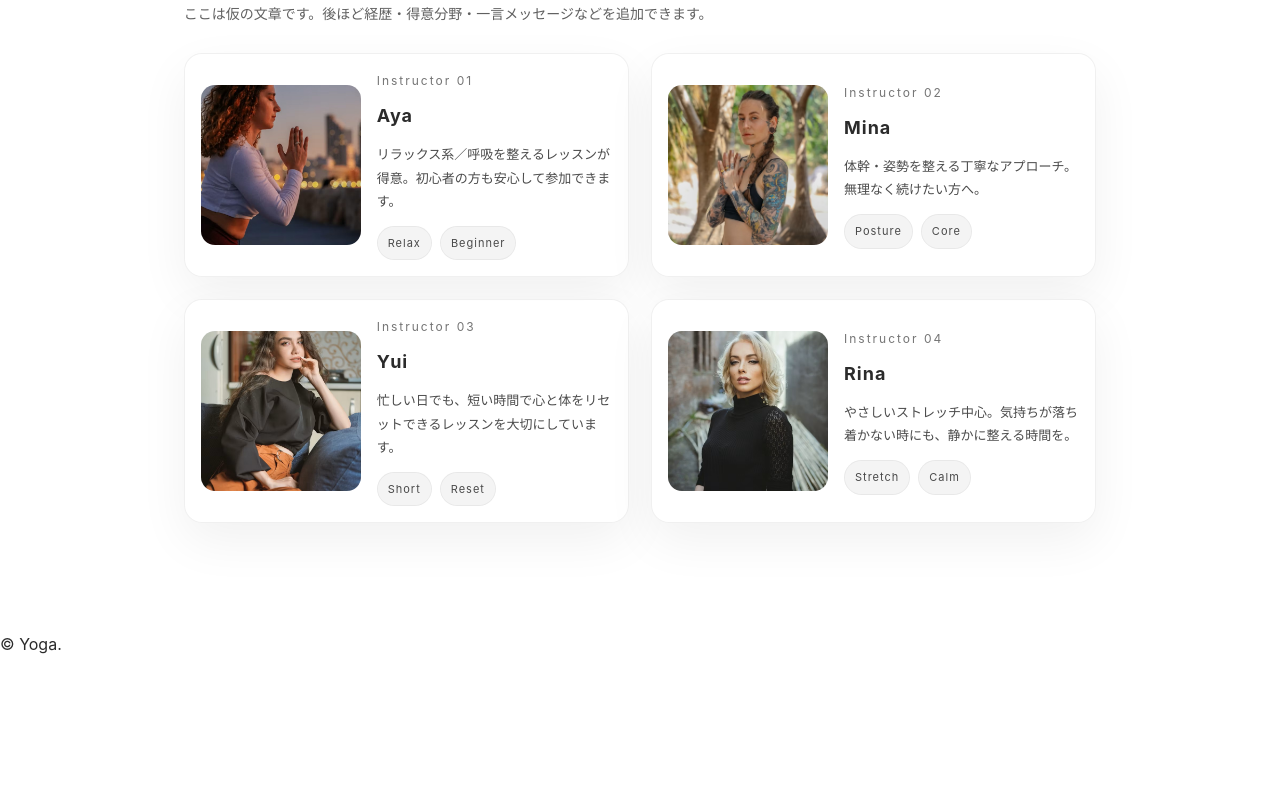
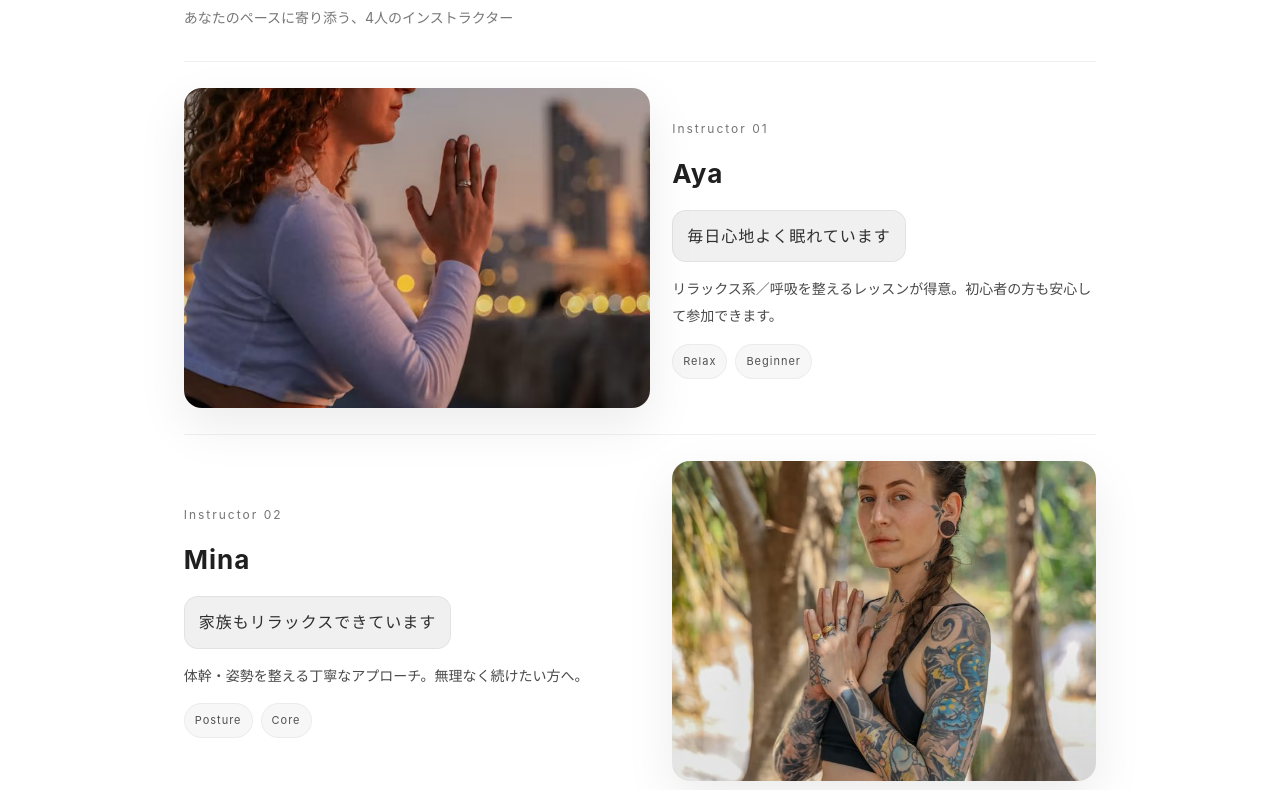
Before and after one commit to 08alice080826-lang/yoga-portfolio, a plain HTML site: page instructor/index.html in a window 1280 px wide. Shown: the part 621-1411 px from the top of the page. Before the commit the page ends 1281 px from the top, so only its background shows below. Drawn offline with Linux system fonts and the light colour scheme.

Commit message:
style: instructor voice layout

```diff
--- a/assets/css/style.css
+++ b/assets/css/style.css
@@ -777,3 +777,122 @@ body.is-menu-open{
     height: 220px;
   }
 }
+/* =========================
+   Instructor "Voice" style
+   (simple / gray tone)
+========================= */
+
+.voice{
+  padding: 70px 0 90px;
+}
+
+.voice__inner{
+  width: 92%;
+  max-width: 1100px;
+  margin: 0 auto;
+}
+
+.voice__title{
+  letter-spacing: 2px;
+  font-size: 28px;
+  margin: 0 0 10px;
+  color: #2f2f2f;
+}
+
+.voice__lead{
+  margin: 0 0 30px;
+  opacity: .75;
+  line-height: 1.9;
+  font-size: 14px;
+  color: #4a4a4a;
+}
+
+.voice-item{
+  display: grid;
+  grid-template-columns: 1.1fr 1fr;
+  gap: 22px;
+  align-items: center;
+  padding: 26px 0;
+  border-top: 1px solid rgba(0,0,0,.06);
+}
+
+.voice-item:last-child{
+  border-bottom: 1px solid rgba(0,0,0,.06);
+}
+
+.voice-item--reverse .voice-item__media{ order: 2; }
+.voice-item--reverse .voice-item__content{ order: 1; }
+
+.voice-item__media img{
+  width: 100%;
+  height: 320px;
+  object-fit: cover;
+  border-radius: 18px;
+  display: block;
+  box-shadow: 0 18px 50px rgba(0,0,0,.08);
+}
+
+.voice-item__num{
+  margin: 0 0 8px;
+  letter-spacing: 2px;
+  font-size: 12px;
+  opacity: .65;
+}
+
+.voice-item__name{
+  margin: 0 0 12px;
+  font-size: 26px;
+  letter-spacing: 1px;
+  color: #1f1f1f;
+}
+
+.voice-item__catch{
+  display: inline-block;
+  margin: 0 0 14px;
+  padding: 10px 14px;
+  border-radius: 14px;
+  background: rgba(0,0,0,.06);
+  border: 1px solid rgba(0,0,0,.06);
+  letter-spacing: 1px;
+  color: #2f2f2f;
+}
+
+.voice-item__text{
+  margin: 0 0 14px;
+  line-height: 1.9;
+  font-size: 14px;
+  color: #4a4a4a;
+}
+
+.voice-item__tags{
+  list-style: none;
+  display: flex;
+  gap: 8px;
+  padding: 0;
+  margin: 0;
+  flex-wrap: wrap;
+}
+
+.voice-item__tags li{
+  font-size: 11px;
+  letter-spacing: 1px;
+  padding: 6px 10px;
+  border-radius: 999px;
+  background: rgba(0,0,0,.04);
+  border: 1px solid rgba(0,0,0,.06);
+  color: #333;
+  opacity: .85;
+}
+
+@media (max-width: 900px){
+  .voice-item{
+    grid-template-columns: 1fr;
+  }
+  .voice-item__media img{
+    height: 240px;
+  }
+  .voice-item--reverse .voice-item__media,
+  .voice-item--reverse .voice-item__content{
+    order: initial;
+  }
+}
--- a/instructor/index.html
+++ b/instructor/index.html
@@ -46,90 +46,86 @@
     </section>
 
     <!-- instructor list -->
-    <section class="instructors">
-      <div class="instructors__inner">
+    <section class="voice">
+  <div class="voice__inner">
+    <h2 class="voice__title">Instructor</h2>
+    <p class="voice__lead">あなたのペースに寄り添う、4人のインストラクター</p>
 
-        <h2 class="instructors__title">Meet the Instructors</h2>
-        <p class="instructors__lead">
-          ここは仮の文章です。後ほど経歴・得意分野・一言メッセージなどを追加できます。
-        </p>
-
-        <div class="instructors__grid">
-          <!-- Card 1 -->
-          <article class="instructor-card">
-            <div class="instructor-card__img">
+    <!-- 01 -->
+    <article class="voice-item">
+      <div class="voice-item__media">
         <img src="../images/instructor/instructor-01.jpg" alt="Instructor 01">
       </div>
-            <div class="instructor-card__body">
-              <p class="instructor-card__num">Instructor 01</p>
-              <h3 class="instructor-card__name">Aya</h3>
-              <p class="instructor-card__text">
+      <div class="voice-item__content">
+        <p class="voice-item__num">Instructor 01</p>
+        <h3 class="voice-item__name">Aya</h3>
+        <p class="voice-item__catch">毎日心地よく眠れています</p>
+        <p class="voice-item__text">
           リラックス系／呼吸を整えるレッスンが得意。初心者の方も安心して参加できます。
         </p>
-              <ul class="instructor-card__tags">
-                <li>Relax</li>
-                <li>Beginner</li>
+        <ul class="voice-item__tags">
+          <li>Relax</li><li>Beginner</li>
         </ul>
       </div>
     </article>
 
-          <!-- Card 2 -->
-          <article class="instructor-card">
-            <div class="instructor-card__img">
+    <!-- 02（交互：画像右） -->
+    <article class="voice-item voice-item--reverse">
+      <div class="voice-item__media">
         <img src="../images/instructor/instructor-02.jpg" alt="Instructor 02">
       </div>
-            <div class="instructor-card__body">
-              <p class="instructor-card__num">Instructor 02</p>
-              <h3 class="instructor-card__name">Mina</h3>
-              <p class="instructor-card__text">
+      <div class="voice-item__content">
+        <p class="voice-item__num">Instructor 02</p>
+        <h3 class="voice-item__name">Mina</h3>
+        <p class="voice-item__catch">家族もリラックスできています</p>
+        <p class="voice-item__text">
           体幹・姿勢を整える丁寧なアプローチ。無理なく続けたい方へ。
         </p>
-              <ul class="instructor-card__tags">
-                <li>Posture</li>
-                <li>Core</li>
+        <ul class="voice-item__tags">
+          <li>Posture</li><li>Core</li>
         </ul>
       </div>
     </article>
 
-          <!-- Card 3 -->
-          <article class="instructor-card">
-            <div class="instructor-card__img">
+    <!-- 03 -->
+    <article class="voice-item">
+      <div class="voice-item__media">
         <img src="../images/instructor/instructor-03.jpg" alt="Instructor 03">
       </div>
-            <div class="instructor-card__body">
-              <p class="instructor-card__num">Instructor 03</p>
-              <h3 class="instructor-card__name">Yui</h3>
-              <p class="instructor-card__text">
+      <div class="voice-item__content">
+        <p class="voice-item__num">Instructor 03</p>
+        <h3 class="voice-item__name">Yui</h3>
+        <p class="voice-item__catch">短い時間でリセットできます</p>
+        <p class="voice-item__text">
           忙しい日でも、短い時間で心と体をリセットできるレッスンを大切にしています。
         </p>
-              <ul class="instructor-card__tags">
-                <li>Short</li>
-                <li>Reset</li>
+        <ul class="voice-item__tags">
+          <li>Short</li><li>Reset</li>
         </ul>
       </div>
     </article>
 
-          <!-- Card 4 -->
-          <article class="instructor-card">
-            <div class="instructor-card__img">
+    <!-- 04（交互：画像右） -->
+    <article class="voice-item voice-item--reverse">
+      <div class="voice-item__media">
         <img src="../images/instructor/instructor-04.jpg" alt="Instructor 04">
       </div>
-            <div class="instructor-card__body">
-              <p class="instructor-card__num">Instructor 04</p>
-              <h3 class="instructor-card__name">Rina</h3>
-              <p class="instructor-card__text">
+      <div class="voice-item__content">
+        <p class="voice-item__num">Instructor 04</p>
+        <h3 class="voice-item__name">Rina</h3>
+        <p class="voice-item__catch">気分を変えたい時に愛用しています</p>
+        <p class="voice-item__text">
           やさしいストレッチ中心。気持ちが落ち着かない時にも、静かに整える時間を。
         </p>
-              <ul class="instructor-card__tags">
-                <li>Stretch</li>
-                <li>Calm</li>
+        <ul class="voice-item__tags">
+          <li>Stretch</li><li>Calm</li>
         </ul>
       </div>
     </article>
-        </div>
 
   </div>
 </section>
+
   </main>
 
   <footer class="footer">
```
Lines whose indentation alone changed are shown as unchanged.
